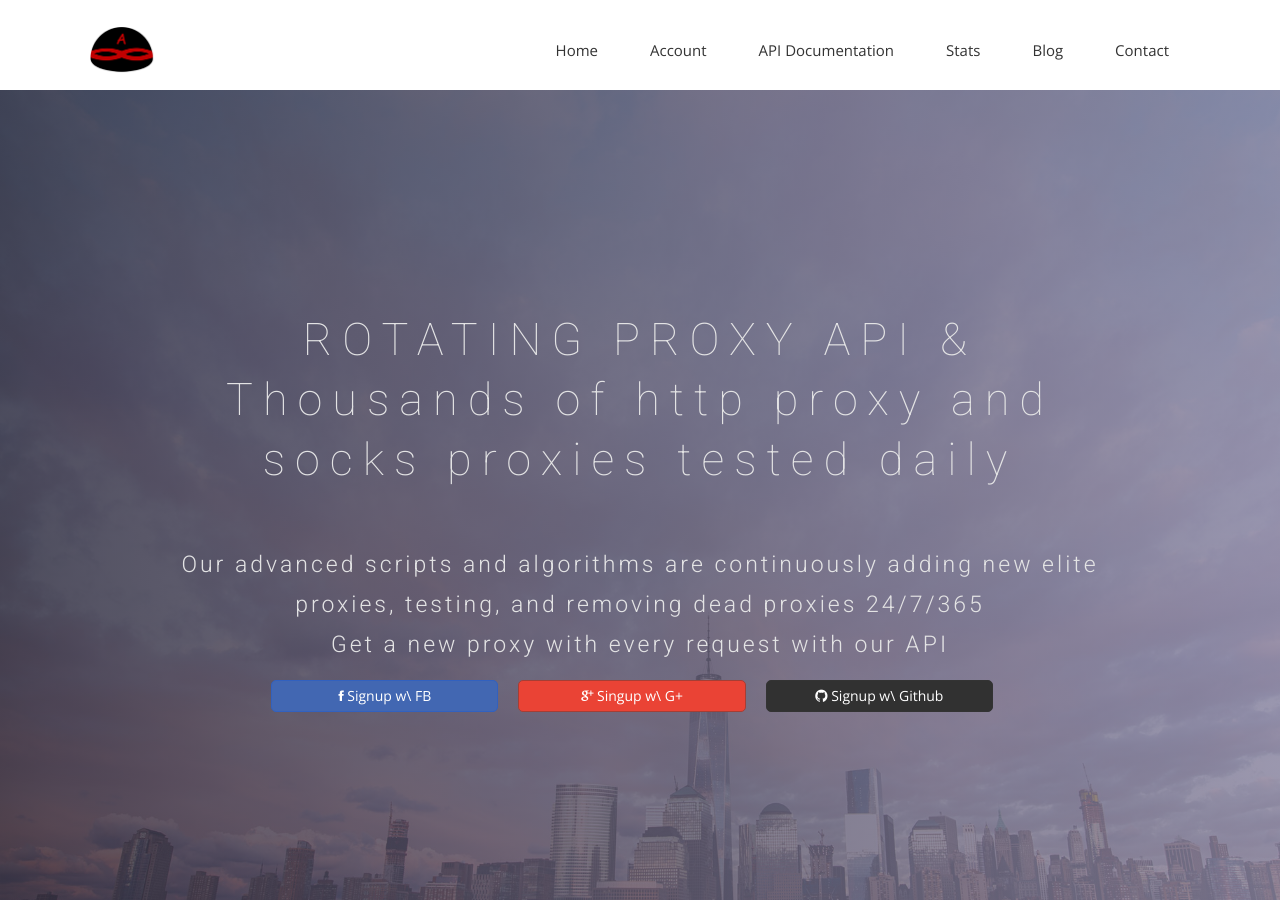
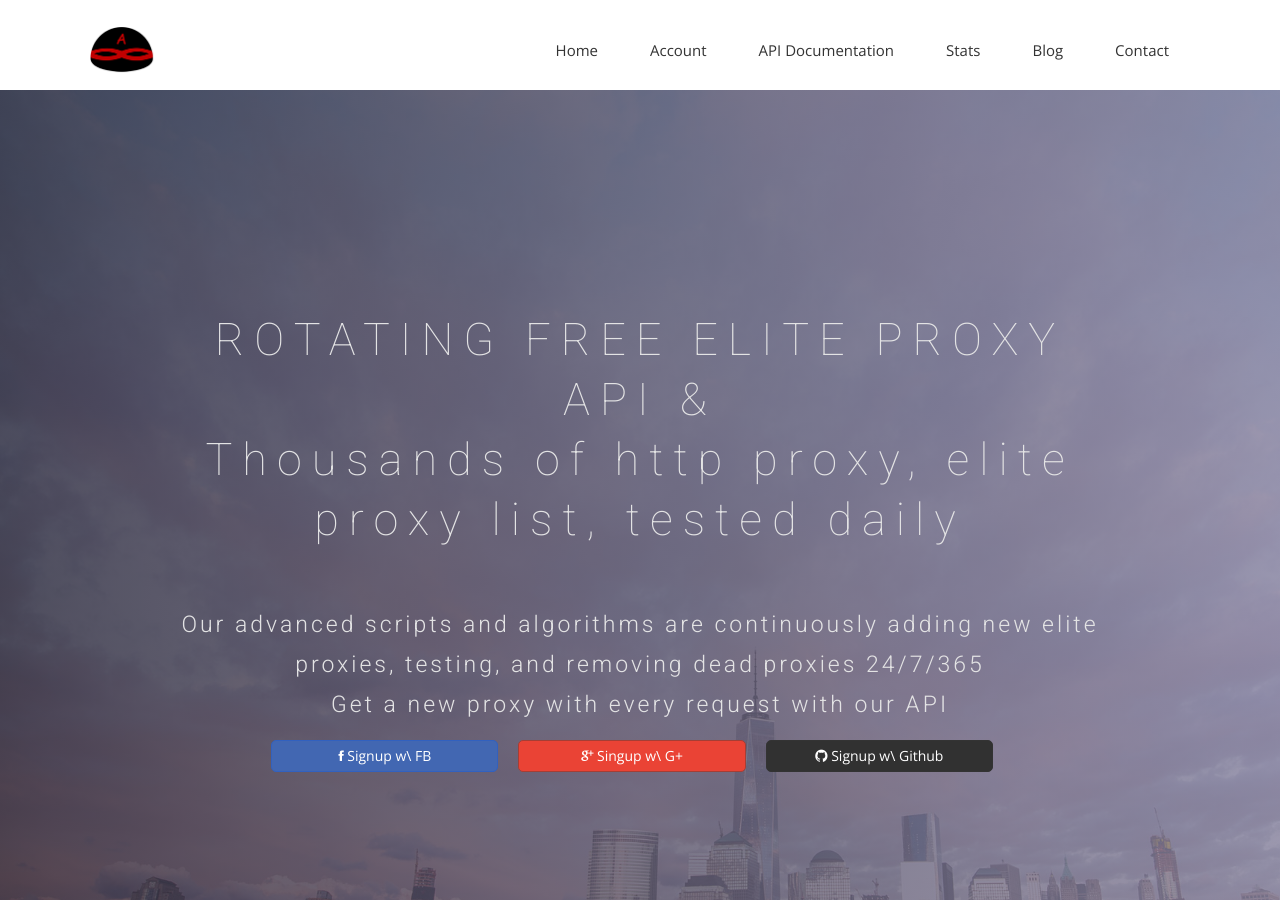
Before and after one commit to TheJoin95/free-proxies.info, a Jekyll site: the page built from index.html, in a window 1280 px wide and 900 px high. Built offline with Jekyll 4.4.1, drawn with Linux system fonts in a browser that asks for light colours; nearby versions of some CDN libraries; some web fonts are replaced; comment, search, counter and statistics services are not loaded.

Commit message:
need some seo improvement

```diff
--- a/index.html
+++ b/index.html
@@ -10,7 +10,7 @@ permalink: /
     <div class="row">
       <center class="col-md-10 col-md-push-1">
         <div class="block">
-          <h1 class="animated fadeInUp">ROTATING PROXY API &#38; <br> Thousands of http proxy and socks proxies tested daily</h1>
+          <h1 class="animated fadeInUp">ROTATING FREE ELITE PROXY API &#38; <br> Thousands of http proxy, elite proxy list, tested daily</h1>
           <p class="animated fadeInUp">Our advanced scripts and algorithms are continuously adding new elite proxies, testing, and removing dead proxies 24/7/365</br>Get a new proxy with every request with our API</p>
           <center class="animated fadeInUp col-md-10 col-md-push-1">
             <a href="{{ site.domainAPI }}/facebook"><button class="col-sm-4 social-btn fb-btn"><i class="ion-social-facebook"></i> Signup w\ FB</button></a>
```
Also changed, not shown: 1 other file.
